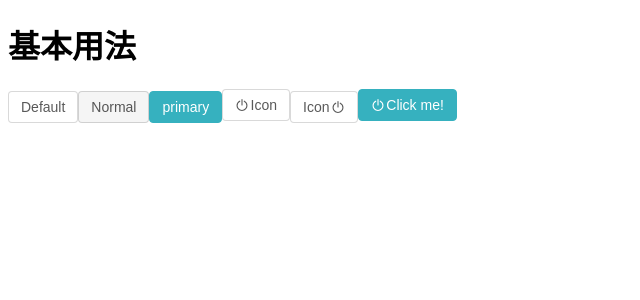
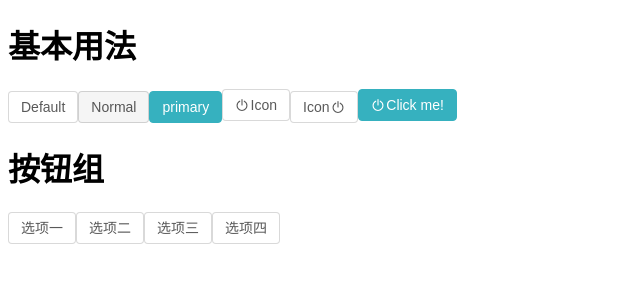
Before and after one commit to yzlvbk/sipke-vue-ui, a Vue app: page /#/button in a window 1280 px wide. Shown: the top 300 px of the page, without its empty margins (0-640 px from the left). Built offline with nearby package versions, Linux system fonts and the light colour scheme.

Commit message:
完成按钮组组件

```diff
--- a/src/packages/button/Button.vue
+++ b/src/packages/button/Button.vue
@@ -12,6 +12,7 @@
 import { reactive, toRefs, ref, onMounted } from "vue"
 import sIcon from "../icon/Icon.vue"
 export default {
+  name: 's-button',
   props: {
     icon: String,
     position: {
@@ -26,7 +27,6 @@ export default {
     loading: { type: Boolean, default: false },
   },
   setup(props, { emit }) {
-    const { loading } = props
     const buttonRef = ref(null)
     const state = reactive({ dotVisible: false, wave: false, slefLoading: false })
 
@@ -36,7 +36,7 @@ export default {
 
     const onClick = (e) => {
       emit('click', e)
-      if (loading) {
+      if (props.loading) {
         state.slefLoading = !state.slefLoading
       }
       state.wave = true
--- /dev/null
+++ b/src/packages/button/ButtonGroup.vue
@@ -0,0 +1,66 @@
+<template>
+  <div class="s-button-group">
+    <slot></slot>
+  </div>
+</template>
+
+<script lang="ts">
+import { defineComponent, onMounted, ref } from 'vue'
+import Button from './Button.vue'
+export default defineComponent({
+  setup(props, context) {
+    let defaultSlots = context.slots.default()
+    onMounted(() => {
+      console.log(defaultSlots)
+      defaultSlots.forEach(node => {
+        // @ts-ignore
+        if (node.type.name !== 's-button') throw new Error(`s-button-group的子元素应该全是s-button，否则会影响样式，但你的是${name}`)
+      })
+    })
+    return {}
+  }
+})
+</script>
+
+<style scoped lang="scss">
+@import '../../style/mixni.scss';
+.s-button-group {
+  display: inline-block;
+  justify-content: center;
+  align-items: center;
+
+  > .s-button {
+    position: relative;
+    border-radius: 0;
+    border-left: 1px solid transparent;
+    border-right: 1px solid transparent;
+
+    &:hover {
+      border-left: 1px solid $p;
+      border-right: 1px solid $p;
+    }
+    &:focus {
+      border-left: 1px solid $p;
+      border-right: 1px solid $p;
+    }
+
+    &:first-child {
+      border-left: $borderbase;
+      border-top-left-radius: 4px;
+      border-bottom-left-radius: 4px;
+      &:hover {
+        border-left-color: $p;
+      }
+    }
+
+    &:last-child {
+      border-right: $borderbase;
+      border-top-right-radius: 4px;
+      border-bottom-right-radius: 4px;
+      &:hover {
+        border-right-color: $p;
+      }
+    }
+  }
+}
+</style>
--- a/src/pages/ButtonPage.vue
+++ b/src/pages/ButtonPage.vue
@@ -6,11 +6,20 @@
   <Button icon="power">Icon</Button>
   <Button icon="power" position="right">Icon</Button>
   <Button icon="power" loading primary>Click me!</Button>
+
+  <h1>按钮组</h1>
+  <ButtonGroup>
+    <Button>选项一</Button>
+    <Button>选项二</Button>
+    <Button>选项三</Button>
+    <Button>选项四</Button>
+  </ButtonGroup>
 </template>
 
 <script>
 import Button from '../packages/button/Button.vue'
+import ButtonGroup from '../packages/button/ButtonGroup.vue'
 export default {
-  components: { Button }
+  components: { Button, ButtonGroup }
 }
 </script>
```
